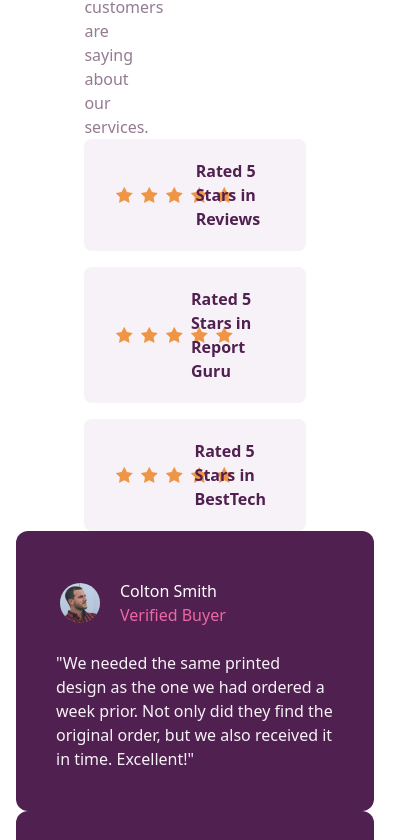
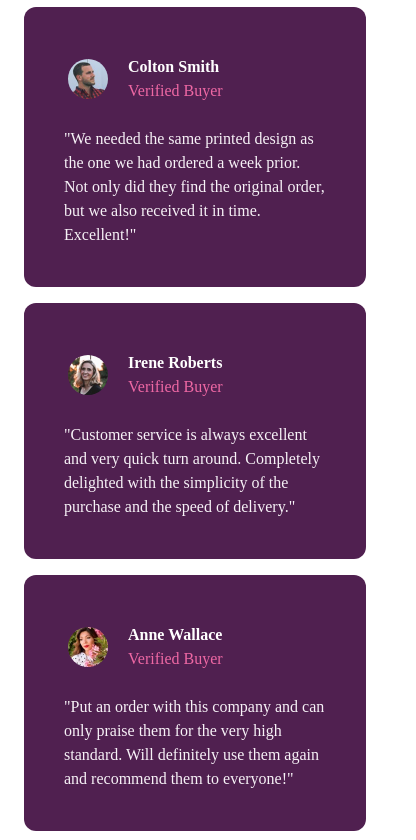
Before and after one commit to trinhlehainam/social-proof-challenge, a website: page public/index.html in a window 390 px wide. Shown: the part 753-1593 px from the top of the page, 416 px wide, since content can reach past the window. Drawn offline with Linux system fonts and the light colour scheme; a web font is replaced by a local one.

Commit message:
Finished

```diff
--- a/public/index.html
+++ b/public/index.html
@@ -21,22 +21,22 @@
     <style>
     </style>
   </head>
-  <body>
+  <body class="font-Spartan">
       <main>
-          <div class="flex flex-col justify-center items-center bg-white min-h-screen px-4 lg:px-64 lg:space-y-20">
-              <div class="flex flex-col lg:flex-row justify-center items-center">
-                  <div class="w-1/2 pr-40">
-                      <h1 class="text-very-dark-magenta text-6xl font-bold">
+          <div class="flex flex-col justify-center items-center bg-white min-h-screen my-24 xl:my-0 px-6 xl:px-64 space-y-14 xl:space-y-20">
+              <div class="flex flex-col xl:flex-row justify-center items-center space-y-14 xl:space-y-0">
+                  <div class="font-sans xl:w-1/2 xl:pr-40 self-center xl:self-start text-center xl:text-left">
+                      <h1 class="text-very-dark-magenta font-bold text-4xl xl:text-6xl px-8 xl:px-0">
                           10,000+ of our users love our products.
                       </h1>
-                      <div class="text-dark-grayish-magenta mt-4">
+                      <div class="text-dark-grayish-magenta mt-4 xl:pt-0">
                           We only provide great products combined with excellent customer service.
                           See what our satisfied customers are saying about our services.
                       </div>
                   </div>
-                  <div class="w-1/2">
+                  <div class="font-sans w-full xl:w-1/2">
                       <div class="flex flex-col space-y-4">
-                          <div class="flex flex-row items-center bg-light-grayish-magenta rounded-lg space-x-8 py-5 px-8 lg:w-4/5">
+                          <div class="flex flex-col xl:flex-row items-center bg-light-grayish-magenta rounded-lg xl:space-x-8 space-y-4 xl:space-y-0 py-5 xl:px-8 xl:w-4/5">
                               <div class="flex flex-row space-x-2">
                                   <img src="images/icon-star.svg" alt="" />
                                   <img src="images/icon-star.svg" alt="" />
@@ -48,7 +48,7 @@
                                   Rated 5 Stars in Reviews
                               </div>
                           </div>
-                          <div class="flex flex-row items-center bg-light-grayish-magenta rounded-lg space-x-8 py-5 px-8 lg:w-4/5 lg:self-center">
+                          <div class="flex flex-col xl:flex-row items-center bg-light-grayish-magenta rounded-lg xl:space-x-8 space-y-4 xl:space-y-0 py-5 xl:px-8 xl:w-4/5 xl:self-center">
                               <div class="flex flex-row space-x-2">
                                   <img src="images/icon-star.svg" alt="" />
                                   <img src="images/icon-star.svg" alt="" />
@@ -60,7 +60,7 @@
                                   Rated 5 Stars in Report Guru
                               </div>
                           </div>
-                          <div class="flex flex-row items-center bg-light-grayish-magenta rounded-lg space-x-8 py-5 px-8 lg:w-4/5 lg:self-end">
+                          <div class="flex flex-col xl:flex-row items-center bg-light-grayish-magenta rounded-lg xl:space-x-8 space-y-4 xl:space-y-0 py-5 xl:px-8 xl:w-4/5 xl:self-end">
                               <div class="flex flex-row space-x-2">
                                   <img src="images/icon-star.svg" alt="" />
                                   <img src="images/icon-star.svg" alt="" />
@@ -75,12 +75,12 @@
                       </div>
                   </div>
               </div>
-              <div class="flex flex-col lg:flex-row lg:space-x-8">
+              <div class="flex flex-col space-y-4 xl:flex-row xl:space-x-8 xl:space-y-0">
                   <div class="flex flex-col bg-very-dark-magenta rounded-xl py-8 px-6 justify-center">
                       <div class="flex flex-row">
                           <img class="my-auto scale-50 rounded-full" src="images/image-colton.jpg" alt="avatar" />
                           <div class="my-auto">
-                              <div class="text-white">Colton Smith</div>
+                              <div class="text-white font-semibold">Colton Smith</div>
                               <div class="text-soft-pink">Verified Buyer</div>
                           </div>
                       </div>
@@ -90,11 +90,11 @@
                           Excellent!"
                       </div>
                   </div>
-                  <div class="flex flex-col bg-very-dark-magenta rounded-xl py-8 px-6 justify-center lg:translate-y-6">
+                  <div class="flex flex-col bg-very-dark-magenta rounded-xl py-8 px-6 justify-center xl:translate-y-6">
                       <div class="flex flex-row">
                           <img class="my-auto scale-50 rounded-full" src="images/image-irene.jpg" alt="avatar" />
                           <div class="my-auto">
-                              <div class="text-white">Irene Roberts</div>
+                              <div class="text-white font-semibold">Irene Roberts</div>
                               <div class="text-soft-pink">Verified Buyer</div>
                           </div>
                       </div>
@@ -103,11 +103,11 @@
                           delighted with the simplicity of the purchase and the speed of delivery."
                       </div>
                   </div>
-                  <div class="flex flex-col bg-very-dark-magenta rounded-xl py-8 px-6 justify-center lg:translate-y-12">
+                  <div class="flex flex-col bg-very-dark-magenta rounded-xl py-8 px-6 justify-center xl:translate-y-12">
                       <div class="flex flex-row">
                           <img class="my-auto scale-50 rounded-full" src="images/image-anne.jpg" alt="avatar" />
                           <div class="my-auto">
-                              <div class="text-white">Anne Wallace</div>
+                              <div class="text-white font-semibold">Anne Wallace</div>
                               <div class="text-soft-pink">Verified Buyer</div>
                           </div>
                       </div>
--- a/tailwind.config.js
+++ b/tailwind.config.js
@@ -11,6 +11,7 @@ module.exports = {
         },
         fontFamily: {
             "Spartan": ["Spartan"],
+            "sans": ["sans"]
         }
     },
     plugins: [],
```
Also changed, not shown: public/styles.css.
